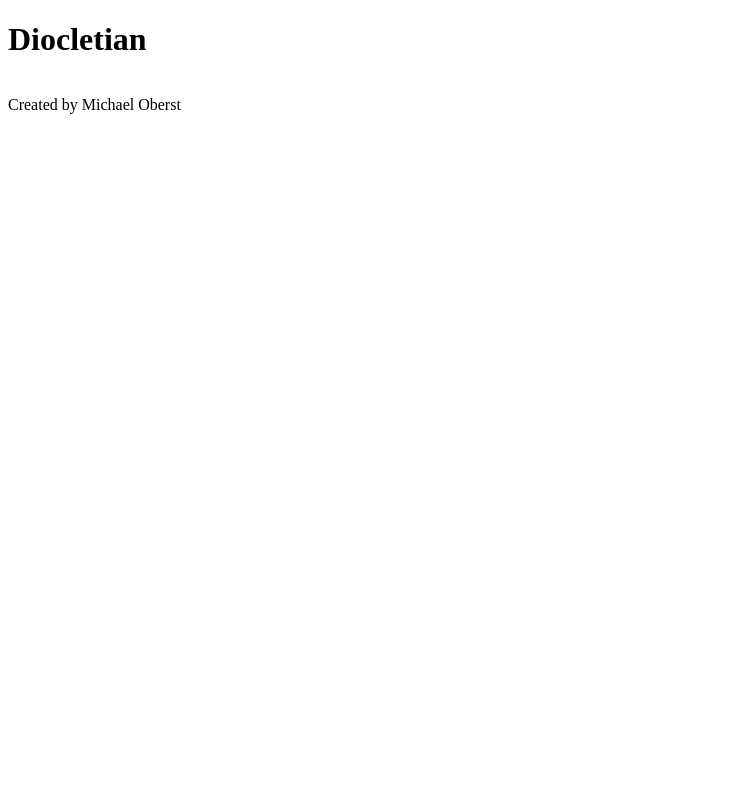
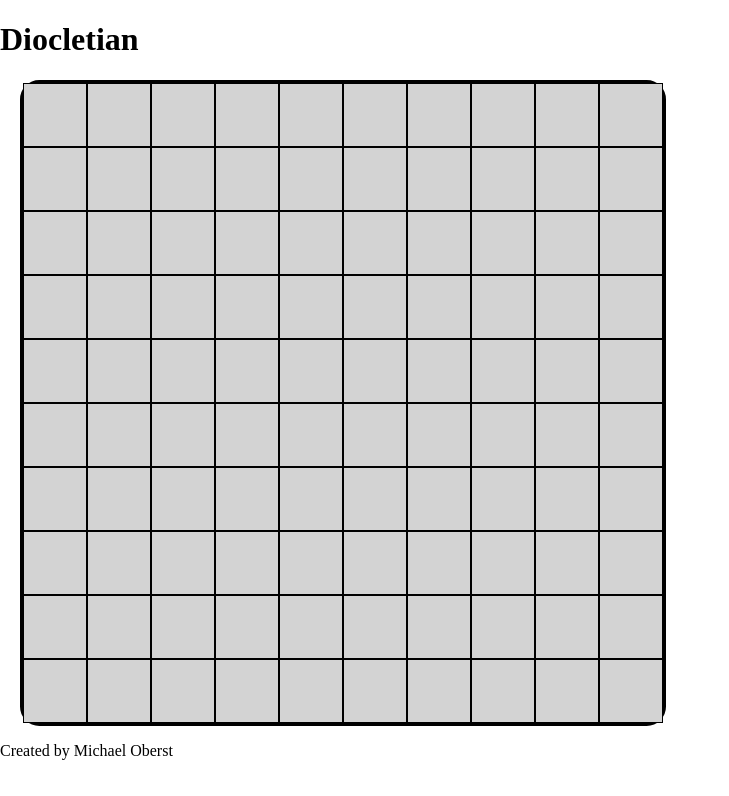
Before and after one commit to miob1781/DiocletianGame, a plain HTML site: page index.html in a window 1280 px wide. Shown: the whole page, without its empty margins (0-729 px from the left). Drawn offline with Linux system fonts and the light colour scheme.

Commit message:
render an empty grid on the board

```diff
--- a/index.html
+++ b/index.html
@@ -6,7 +6,7 @@
     <meta name="viewport" content="width=device-width, initial-scale=1.0">
     <title>Diocletian</title>
     <link rel="stylesheet" href="./styles/style.css">
-    <link rel="stylesheet" href="./js/main.js">
+    <script src="./js/main.js" defer></script>
 </head>
 
 <body>
--- a/js/main.js
+++ b/js/main.js
@@ -58,16 +58,23 @@ class Game {
     }
 }
 
+
+
 class Player {
     constructor(color){
         this.color = color
         this.isOn = false
         this.isComputer = false
+        console.log("A new player has been created.")
     }
 }
 
+
+
 class Board {
     constructor(players, size = 10, numThickBorders = 0){
+        const boardEl = document.getElementById("board")
+        console.log("The board: " + boardEl)
         this.fields = []
         let k = 0
         let index, row, col
@@ -76,13 +83,22 @@ class Board {
                 col = i
                 row = j
                 index = k
+                k++
+
                 const field = new Field(index, row, col)
                 this.fields.push(field)
-                k++
+
+                const fieldEl = document.createElement("div")
+                fieldEl.className = "field"
+                fieldEl.style.gridArea = `${row} / ${col} / span 1 / span 1`
+                boardEl.appendChild(fieldEl)
             }
         }
+        console.log("A new board has been created.")
     }
 }
+
+
 
 class Field {
     constructor(index, row, col){
--- a/styles/style.css
+++ b/styles/style.css
@@ -1,3 +1,24 @@
+html, body {
+    background-color: white;
+    box-sizing: border-box;
+    padding: 0;
+    margin: 0;
+}
+
 #board {
-    display: grid;
+    display: inline-grid;
+    grid-template-columns: repeat(10, 5vw);
+    grid-template-rows: repeat(10, 5vw);
+    width: fit-content;
+    height: auto;
+    border: 3px solid black;
+    margin-left: 20px;
+    border-radius: 3%;
+    z-index: 1;
 }
+
+#board .field {
+    background-color: lightgrey;
+    border: 1px solid black;
+    z-index: 2;
+}
```
